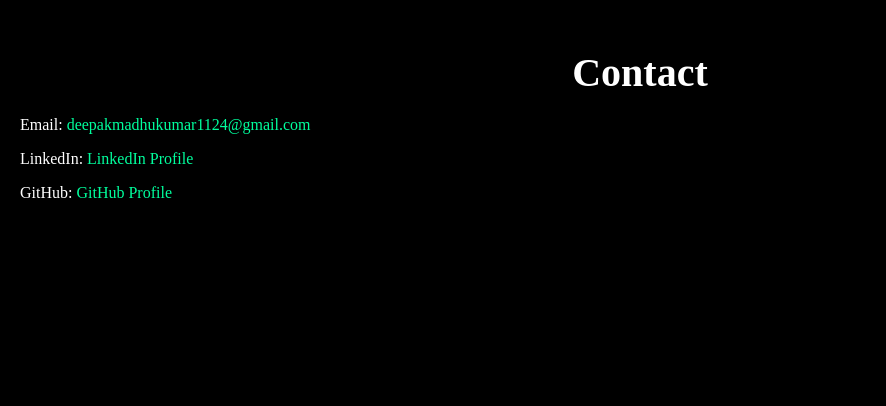
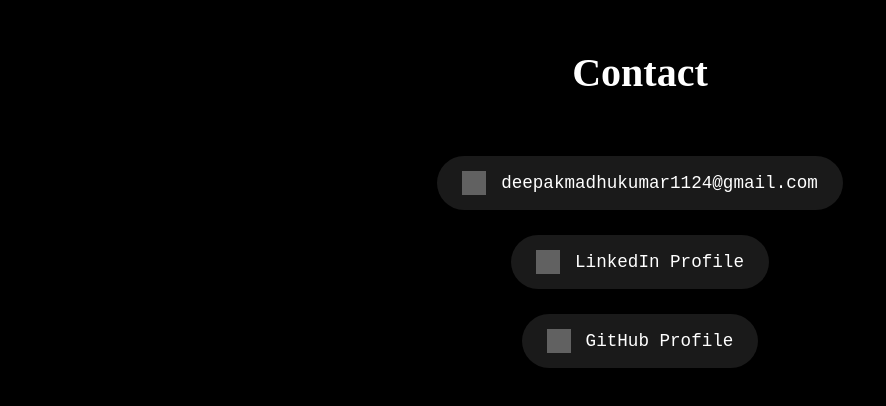
Before and after one commit to dazzy11/next-portfolio-dep, a React (Vite) app: page / in a window 1280 px wide. Shown: the part 3084-3490 px from the top of the page, without its empty margins (0-886 px from the left). Built offline with nearby package versions, Linux system fonts and the light colour scheme; grey boxes are pictures that could not be loaded.

Commit message:
first commit

```diff
--- a/src/Port.css
+++ b/src/Port.css
@@ -110,9 +110,56 @@ body {
   padding: 0;
 }
 #about {
-    font-family: Courier;
+  font-family: Courier;
 }
-#about p{
-    font-size: 25px;
-    text-align: center;
+#about p {
+  font-size: 25px;
+  text-align: center;
 }
+/* Contact Section Styles */
+#contact {
+  background-color: #000000;
+  padding: 100px 20px;
+  min-height: 100vh;
+  display: flex;
+  flex-direction: column;
+  align-items: center;
+  text-align: center;
+}
+
+.contact-items {
+  display: flex;
+  flex-direction: column;
+  gap: 25px;
+  margin-top: 40px;
+}
+
+.contact-item {
+  display: flex;
+  align-items: center;
+  gap: 15px;
+  padding: 15px 25px;
+  background: rgba(255, 255, 255, 0.1);
+  border-radius: 50px;
+  cursor: pointer;
+  transition: all 0.3s ease;
+  width: fit-content;
+  margin: 0 auto;
+}
+
+.contact-item:hover {
+  background: rgba(255, 255, 255, 0.2);
+  transform: translateY(-3px);
+}
+
+.contact-icon {
+  width: 24px;
+  height: 24px;
+  filter: invert(1); /* Makes icons white */
+}
+
+.contact-item span {
+  color: white;
+  font-family: "Courier New", monospace;
+  font-size: 1.1rem;
+}
--- a/src/Portfolio.tsx
+++ b/src/Portfolio.tsx
@@ -75,13 +75,29 @@ When I’m not coding, you’ll probably find me brainstorming startup ideas, le
       </section>
 
       {/* Contact Section - Contact information */}
-      <section id="contact">
-        <h2>Contact</h2>
-        {/* Various contact methods */}
-        <p>Email: <a href="mailto:deepakmadhukumar1124@gmail.com">deepakmadhukumar1124@gmail.com</a></p>
-        <p>LinkedIn: <a href="https://linkedin.com/in/deepak-madhu-kumar" target="_blank">LinkedIn Profile</a></p>
-        <p>GitHub: <a href="https://github.com/dazzy11" target="_blank">GitHub Profile</a></p>
-      </section>
+      {/* Contact Section */}
+<section id="contact">
+  <h2>Contact</h2>
+  <div className="contact-items">
+    {/* Email with icon */}
+    <div className="contact-item" onClick={() => window.location.href = "mailto:deepakmadhukumar1124@gmail.com"}>
+      <img src="https://cdn-icons-png.flaticon.com/512/732/732200.png" alt="Email" className="contact-icon" />
+      <span>deepakmadhukumar1124@gmail.com</span>
+    </div>
+
+    {/* LinkedIn with icon */}
+    <div className="contact-item" onClick={() => window.open("https://linkedin.com/in/deepak-madhu-kumar", "_blank")}>
+      <img src="https://cdn-icons-png.flaticon.com/512/174/174857.png" alt="LinkedIn" className="contact-icon" />
+      <span>LinkedIn Profile</span>
+    </div>
+
+    {/* GitHub with icon */}
+    <div className="contact-item" onClick={() => window.open("https://github.com/dazzy11", "_blank")}>
+      <img src="https://cdn-icons-png.flaticon.com/512/25/25231.png" alt="GitHub" className="contact-icon" />
+      <span>GitHub Profile</span>
+    </div>
+  </div>
+</section>
     </>
   );
 };
```
